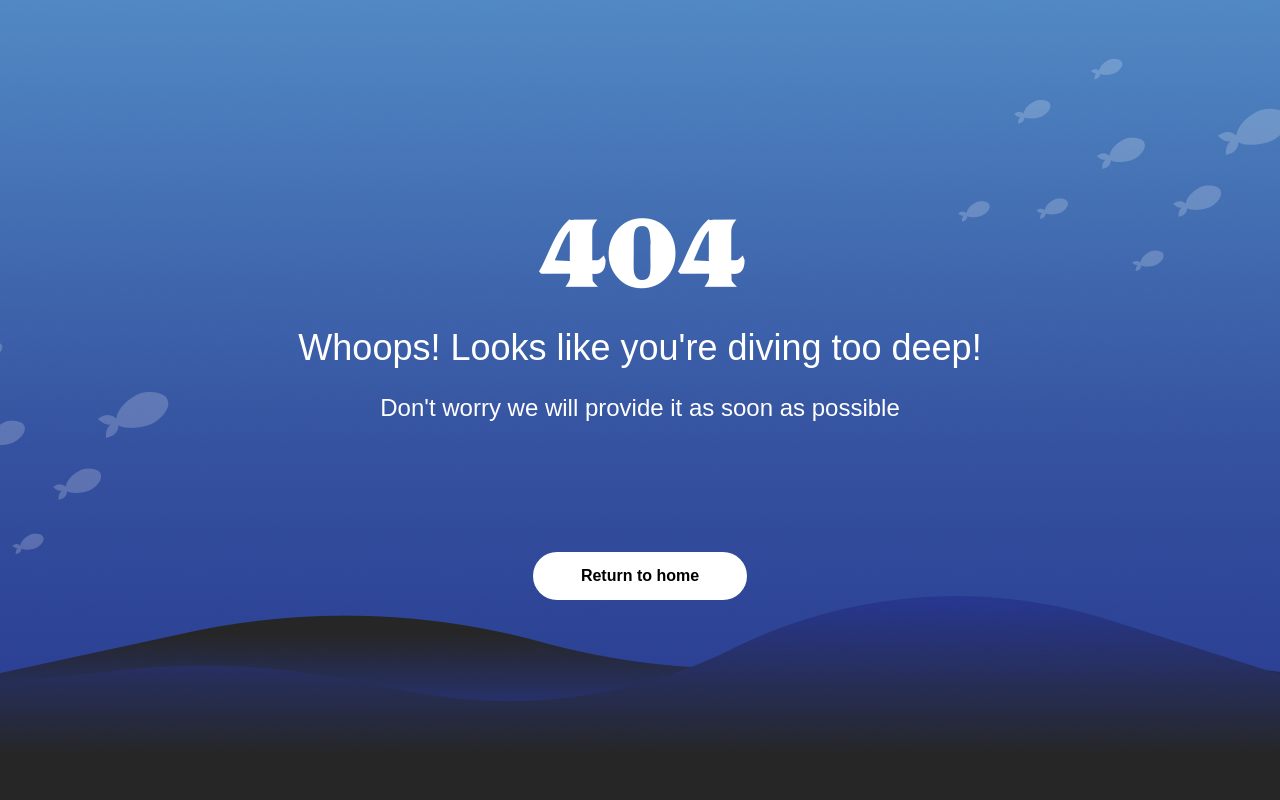
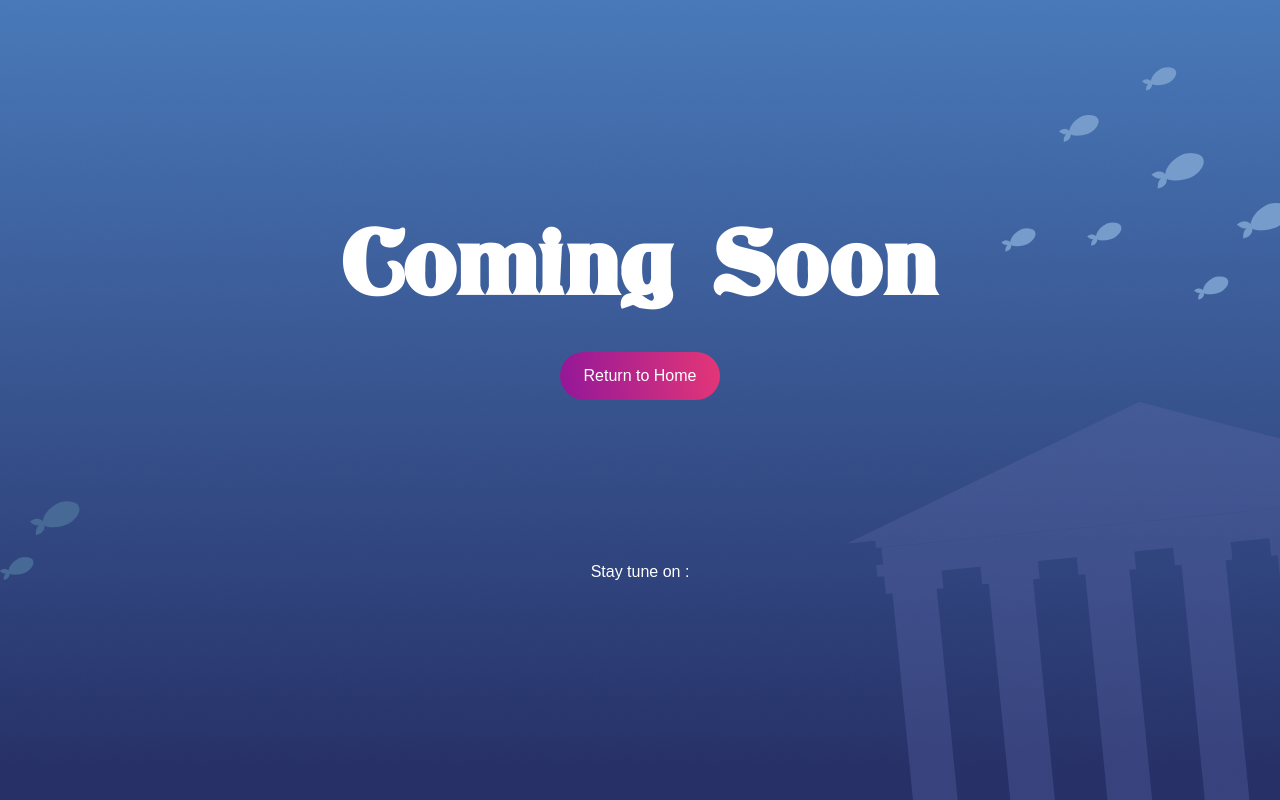
Before and after one commit to Teche-Corp/mabacup-2022-frontend, a Next.js app: page /comingSoon in a window 1280 px wide. Before the commit this address had no page. Built offline with nearby package versions, Linux system fonts and the light colour scheme.

Commit message:
feat: add comingsoon page

```diff
--- /dev/null
+++ b/pages/comingSoon.jsx
@@ -0,0 +1,17 @@
+import Link from "next/link"
+
+export default function comingSoon() {
+  return (
+    <>
+      <div className="bg-[url('/comingSoon.png')] bg-cover bg-center h-screen w-screen">
+        <div className="flex flex-col justify-center items-center h-full">
+          <h1 className="text-center font-primary font-bold text-white text-8xl">Coming Soon</h1>
+          <Link href='/'>
+            <button className="dive-button rounded-full px-6 py-3 hover:scale-105 text-white font-secondary font-medium mt-10">Return to Home</button>
+          </Link>
+          <p className="text-white font-secondary pt-40">Stay tune on :</p>
+        </div>
+      </div>
+    </>
+  )
+}
--- a/pages/index.js
+++ b/pages/index.js
@@ -420,7 +420,10 @@ export default function Home() {
               />
             </div>
             <section className='retro w-full min-h-[30vh] sm:min-h-[50vh] lg:min-h-[50vh] relative z-[1]'>
-              <div className='mx-auto p-4 pt-3 sm:pt-8 md:pt-16 lg:pt-16 xl:pt-8 h-[90%] w-[90%] sm:w-[95%] sm:h-[90%]'>
+            <h1 className="text-center font-primary text-white text-xl sm:text-5xl pt-5 pb-3 md:pb-10">
+              Retrospeksi
+            </h1>
+              <div className='mx-auto p-4 pt-3 sm:pt-8 md:pt-16 lg:pt-16 xl:pt-8 h-[90%] w-[90%] sm:w-[95%] sm:h-[90%] pb-16 md:pb-32'>
                 {domLoaded && (
                   <Swiper
                     pagination={{
```
Also changed, not shown: public/comingSoon.png (added), 1 other file (tests, documents, lock files or other folders).
